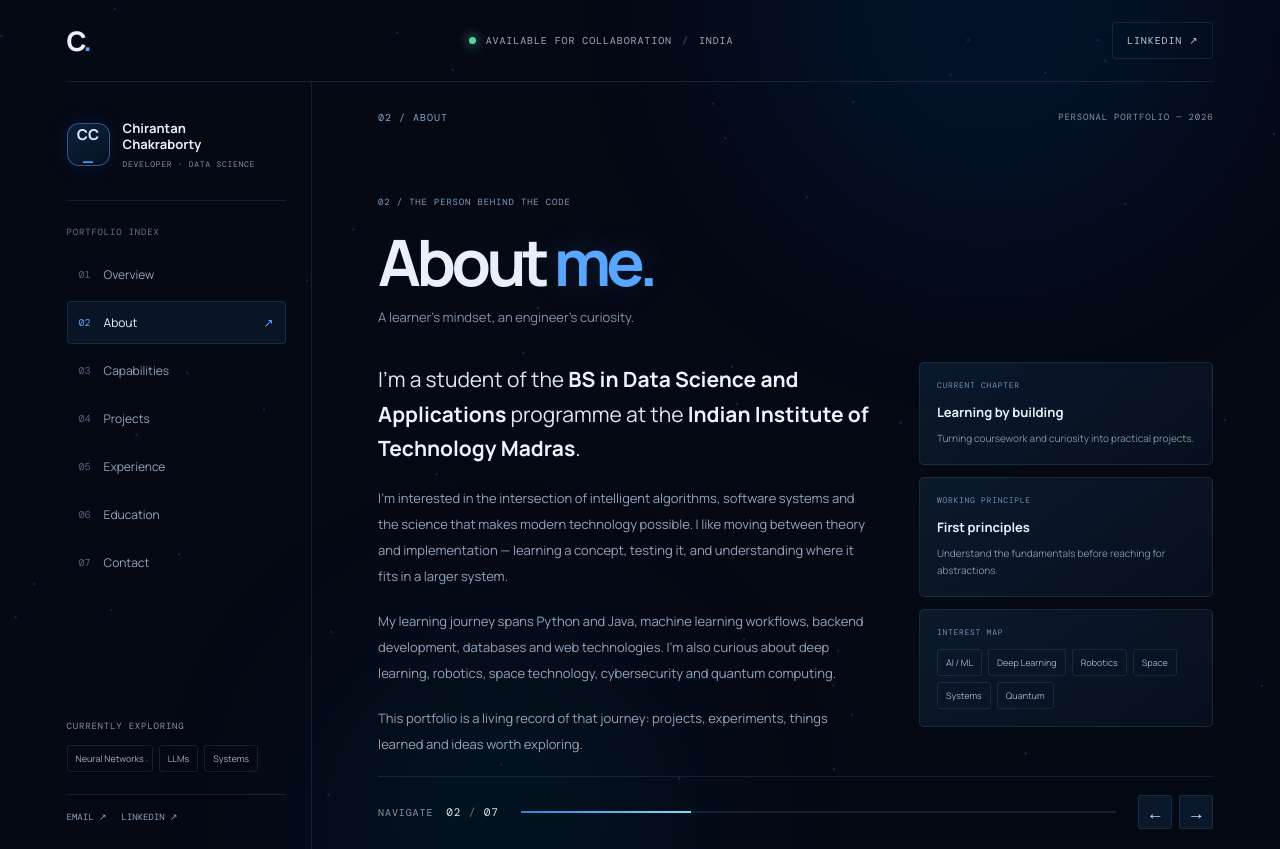
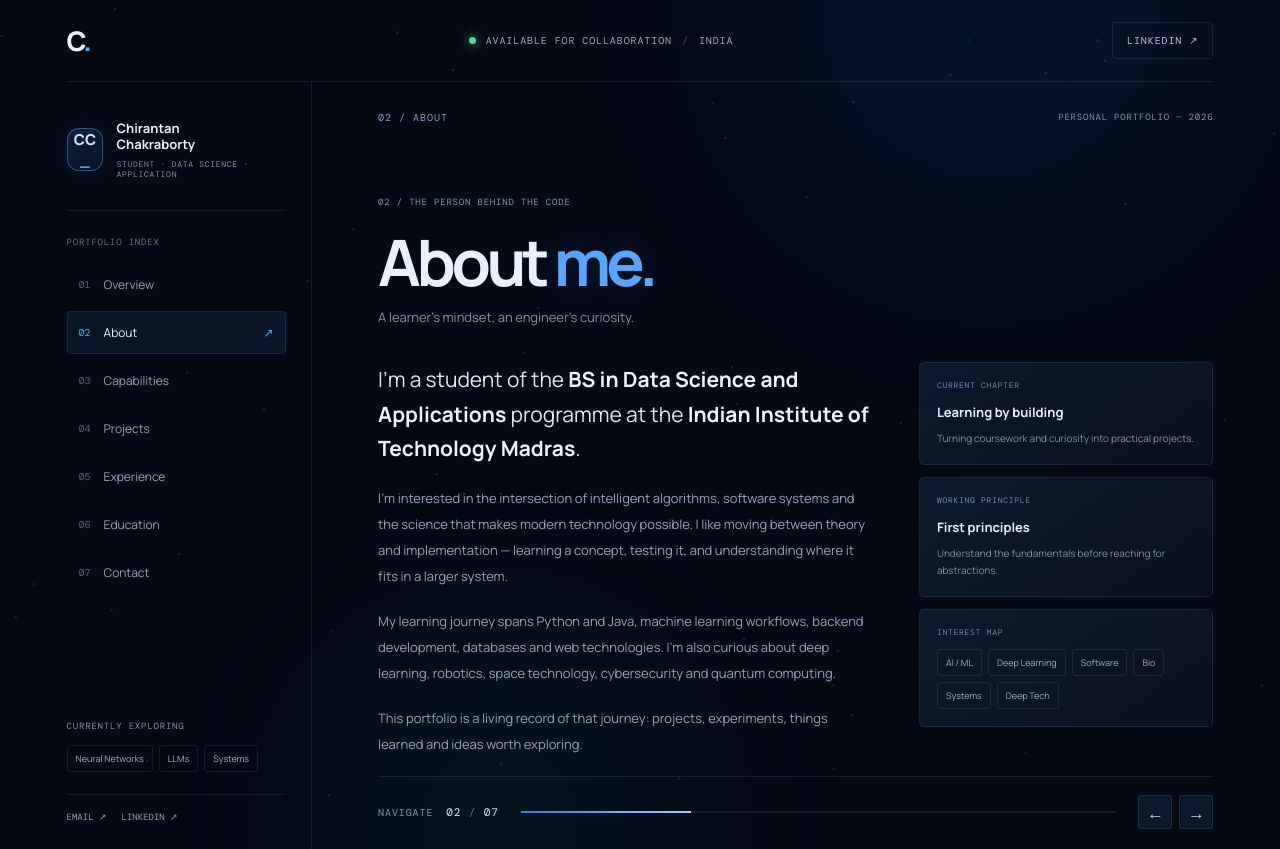
Before and after one commit to WeiWuxian0609/Portfolio, a plain HTML site: page index.html in a window 1280 px wide. Both pictures are taken after a click on the button "Next section". Drawn offline with nearby package versions, Linux system fonts and the light colour scheme.

Commit message:
Update identity role and interest map in index.html

```diff
--- a/index.html
+++ b/index.html
@@ -25,7 +25,7 @@
       <aside class="sidebar">
         <div class="identity">
           <div class="avatar-mark">CC<span>_</span></div>
-          <div><div class="identity-name">Chirantan<br>Chakraborty</div><div class="identity-role">DEVELOPER · DATA SCIENCE</div></div>
+          <div><div class="identity-name">Chirantan<br>Chakraborty</div><div class="identity-role">STUDENT · DATA SCIENCE · APPLICATION</div></div>
         </div>
         <div class="side-rule"></div>
         <div class="nav-label">PORTFOLIO INDEX</div>
@@ -83,7 +83,7 @@
             <aside class="about-aside">
               <div class="info-card"><span class="card-label">CURRENT CHAPTER</span><strong>Learning by building</strong><p>Turning coursework and curiosity into practical projects.</p></div>
               <div class="info-card"><span class="card-label">WORKING PRINCIPLE</span><strong>First principles</strong><p>Understand the fundamentals before reaching for abstractions.</p></div>
-              <div class="info-card"><span class="card-label">INTEREST MAP</span><div class="interest-cloud"><span>AI / ML</span><span>Deep Learning</span><span>Robotics</span><span>Space</span><span>Systems</span><span>Quantum</span></div></div>
+              <div class="info-card"><span class="card-label">INTEREST MAP</span><div class="interest-cloud"><span>AI / ML</span><span>Deep Learning</span><span>Software</span><span>Bio</span><span>Systems</span><span>Deep Tech</span></div></div>
             </aside>
           </div>
         </section>
@@ -96,7 +96,7 @@
             <article class="skill-card"><div class="skill-number">03</div><h3>Backend Engineering</h3><p>Developing APIs, authentication flows and background processing.</p><div class="chips"><span>Flask</span><span>FastAPI</span><span>SQLAlchemy</span><span>JWT</span><span>Celery</span></div></article>
             <article class="skill-card"><div class="skill-number">04</div><h3>Data & Infrastructure</h3><p>Persistence, caching, application services and deployment workflows.</p><div class="chips"><span>SQLite</span><span>PostgreSQL</span><span>Redis</span><span>Git</span><span>Render</span></div></article>
             <article class="skill-card"><div class="skill-number">05</div><h3>Frontend</h3><p>Building responsive interfaces and connecting them to backend APIs.</p><div class="chips"><span>Vue 3</span><span>Vite</span><span>HTML</span><span>CSS</span></div></article>
-            <article class="skill-card"><div class="skill-number">06</div><h3>Exploration</h3><p>Areas I’m actively curious about and looking to study more deeply.</p><div class="chips"><span>Neural Networks</span><span>LLMs</span><span>Cybersecurity</span><span>Robotics</span><span>Quantum</span></div></article>
+            <article class="skill-card"><div class="skill-number">06</div><h3>Exploration</h3><p>Areas I’m actively curious about and looking to study more deeply.</p><div class="chips"><span>Neural Networks</span><span>LLMs</span><span>Cybersecurity</span><span>Bio</span><span>Deep Tech</span></div></article>
           </div>
           <div class="note-strip"><span class="note-icon">i</span><p>This is a working skills snapshot, not a claim of equal proficiency across every tool. The portfolio can be updated as projects and experience grow.</p></div>
         </section>
```
